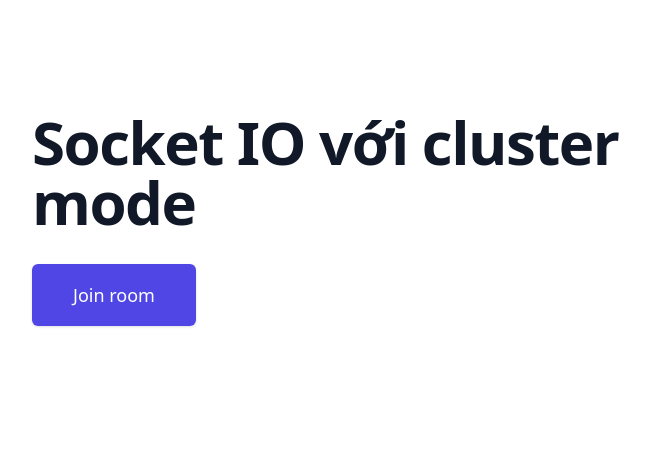
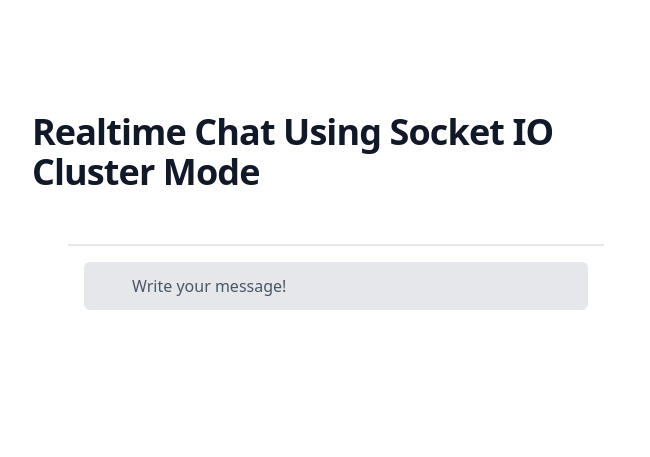
Before and after one commit to jocelynTV/socketio-multiple-nodes, a website: page public/index.html in a window 1280 px wide. Shown: the whole page, without its empty margins (0-650 px from the left). Drawn offline with nearby package versions, Linux system fonts and the light colour scheme; a small style sheet from the web is missing.

Commit message:
Chat message

```diff
--- a/index.ts
+++ b/index.ts
@@ -25,6 +25,9 @@
   socket.on('join-room', (data) => {
     socket.broadcast.emit('hello', data);
   });
+  socket.on('chat-message', (data) => {
+    socket.broadcast.emit('send-message', data);
+  });
 });
 
 httpServer.listen(3000, () => console.log('App running port 3000'));
--- a/public/index.html
+++ b/public/index.html
@@ -1,33 +1,79 @@
 <!DOCTYPE html>
 <html lang="en">
+
 <head>
   <meta charset="UTF-8">
   <meta http-equiv="X-UA-Compatible" content="IE=edge">
   <meta name="viewport" content="width=device-width, initial-scale=1.0">
   <link rel="stylesheet" href="https://cdnjs.cloudflare.com/ajax/libs/jquery-toast-plugin/1.3.2/jquery.toast.css">
-    <title>Socket IO với cluster mode</title>
+  <title>Realtime Chat Using Socket IO Cluster Mode</title>
 </head>
+
 <body>
   <div class="relative overflow-hidden bg-white">
     <div class="mx-auto max-w-7xl">
       <div class="relative z-10 bg-white pb-8 sm:pb-16 md:pb-20 lg:w-full lg:max-w-2xl lg:pb-28 xl:pb-32">
         <main class="mx-auto mt-10 max-w-7xl px-4 sm:mt-12 sm:px-6 md:mt-16 lg:mt-20 lg:px-8 xl:mt-28">
           <div class="sm:text-center lg:text-left">
-              <h1 class="text-4xl font-bold tracking-tight text-gray-900 sm:text-5xl md:text-6xl">
-                <span class="block xl:inline">Socket IO với cluster mode</span>
+            <h1 class="text-4xl font-bold tracking-tight text-gray-900 sm:text-3xl md:text-4xl">
+              <span class="block xl:inline">Realtime Chat Using Socket IO Cluster Mode</span>
             </h1>
-              <div class="mt-5 sm:mt-8 sm:flex sm:justify-center lg:justify-start">
-                <div class="rounded-md shadow">
-                  <a href="#" class="flex w-full items-center justify-center rounded-md border border-transparent bg-indigo-600 px-8 py-3 text-base font-medium text-white hover:bg-indigo-700 md:py-4 md:px-10 md:text-lg" onclick="joinRoom()">Join room</a>
+            <!-- component -->
+            <div class="flex-1 p:2 sm:p-6 justify-between flex flex-col h-screen">
+              <div id="messages"
+                class="flex flex-col space-y-4 p-3 overflow-y-auto scrollbar-thumb-blue scrollbar-thumb-rounded scrollbar-track-blue-lighter scrollbar-w-2 scrolling-touch">
+                <div id="boxmessages">
+
+                </div>
+                <div class="border-t-2 border-gray-200 px-4 pt-4 mb-2 sm:mb-0">
+                  <div class="relative flex">
+                    <input onkeydown="chat(this)" type="text" placeholder="Write your message!"
+                      class="w-full focus:outline-none focus:placeholder-gray-400 text-gray-600 placeholder-gray-600 pl-12 bg-gray-200 rounded-md py-3">
                   </div>
                 </div>
+              </div>
+
+              <style>
+                .chat-message {
+                  margin-top: 12px;
+                }
+
+                .scrollbar-w-2::-webkit-scrollbar {
+                  width: 0.25rem;
+                  height: 0.25rem;
+                }
+
+                .scrollbar-track-blue-lighter::-webkit-scrollbar-track {
+                  --bg-opacity: 1;
+                  background-color: #f7fafc;
+                  background-color: rgba(247, 250, 252, var(--bg-opacity));
+                }
+
+                .scrollbar-thumb-blue::-webkit-scrollbar-thumb {
+                  --bg-opacity: 1;
+                  background-color: #edf2f7;
+                  background-color: rgba(237, 242, 247, var(--bg-opacity));
+                }
+
+                .scrollbar-thumb-rounded::-webkit-scrollbar-thumb {
+                  border-radius: 0.25rem;
+                }
+              </style>
+
+              <script>
+                const el = document.getElementById('messages')
+                el.scrollTop = el.scrollHeight
+              </script>
+
             </div>
         </main>
       </div>
     </div>
   </div>
   <script src="https://cdn.tailwindcss.com"></script>
-    <script src="https://cdn.socket.io/4.5.3/socket.io.min.js" integrity="sha384-WPFUvHkB1aHA5TDSZi6xtDgkF0wXJcIIxXhC6h8OT8EH3fC5PWro5pWJ1THjcfEi" crossorigin="anonymous"></script>
+  <script src="https://cdn.socket.io/4.5.3/socket.io.min.js"
+    integrity="sha384-WPFUvHkB1aHA5TDSZi6xtDgkF0wXJcIIxXhC6h8OT8EH3fC5PWro5pWJ1THjcfEi"
+    crossorigin="anonymous"></script>
   <script src="https://ajax.googleapis.com/ajax/libs/jquery/1.9.1/jquery.min.js"></script>
   <script src="https://cdnjs.cloudflare.com/ajax/libs/jquery-toast-plugin/1.3.2/jquery.toast.min.js"></script>
   <script>
@@ -44,6 +90,11 @@
           loaderBg: '#9EC600'
         });
       });
+      socket.on('send-message', (data) => {
+        const boxmessages = document.getElementById('boxmessages');
+        boxmessages.innerHTML += "<div class='chat-message'><div class='flex items-end'><div class='flex flex-col space-y-2 text-xs max-w-xs mx-2 order-2 items-start'><div><span class='px-4 py-2 rounded-lg inline-block rounded-bl-none bg-gray-300 text-gray-600'>" + data + "</span></div><span>Guest</span></div></div>";
+      });
+      joinRoom()
     });
     function joinRoom() {
       $.toast({
@@ -59,6 +110,17 @@
     socket.on('disconnect', () => {
       console.log(socket.id);
     });
+
+    function chat(ele) {
+      if (event.key === 'Enter') {
+        const boxmessages = document.getElementById('boxmessages');
+        socket.emit('chat-message', ele.value);
+        boxmessages.innerHTML += "<div class='chat-message'><div class='flex items-end justify-end'><div class='flex flex-col space-y-2 text-xs max-w-xs mx-2 order-1 items-end'><div><span class='px-4 py-2 rounded-lg inline-block rounded-br-none bg-blue-600 text-white '>" + ele.value + "</span></div><span>You</span></div></div></div>";
+        ele.value = "";
+      }
+    }
+
   </script>
 </body>
+
 </html>
```
Lines whose indentation alone changed are shown as unchanged.
